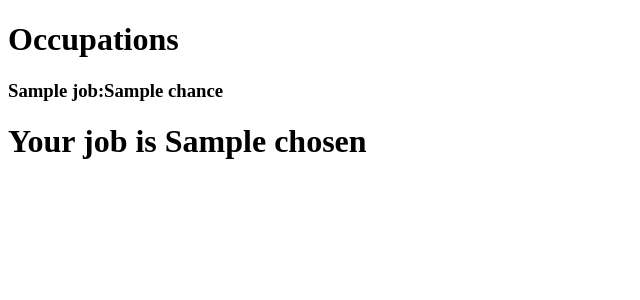
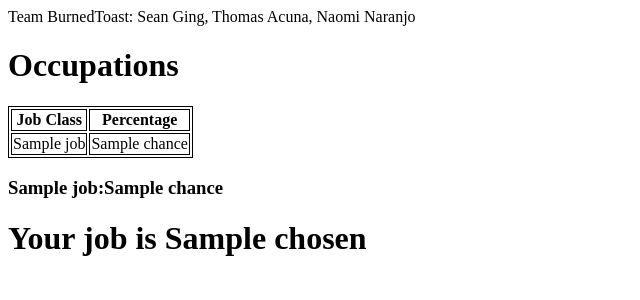
Before and after one commit to sging04/Softdevo-workplace-21-, a Flask app: template 13_tempwork/templates/tablified.html in a window 1280 px wide. Shown: the top 300 px of the page, without its empty margins (0-640 px from the left). Run offline with Flask 2, Linux system fonts and the light colour scheme; the template is opened without the code that fills it: most values are stand-ins (such as "Sample title", 1, 10 or a date in 2020).

Commit message:
updated work

```diff
--- a/13_tempwork/app.py
+++ b/13_tempwork/app.py
@@ -34,7 +34,7 @@ def generateRandom(occupations):
 
 @app.route("/occupyflaskst")
 def funct():
-    return render_template("tablified.html",foo="Random Occupation", jc = list(csv.reader(open("data/occupations.csv", "r")))[1:-1], chosen= generateRandom(readfile("data/occupations.csv")))
+    return render_template("tablified.html", foo="Random Occupation", tnpg = "BurnedToast: Sean Ging, Tomas Acuna, Naomi Naranjo" ,jc = list(csv.reader(open("data/occupations.csv", "r")))[1:-1], chosen= generateRandom(readfile("data/occupations.csv")))
 if __name__ == "__main__":
     app.debug = True
     app.run()
--- a/13_tempwork/templates/tablified.html
+++ b/13_tempwork/templates/tablified.html
@@ -1,4 +1,4 @@
- <!DOCTYPE html>
+<!DOCTYPE html>
 <!--
     # Team BurnedToast
     # Sean Ging, Tomas Acuna, Naomi Naranjov (Duckies: Friedrich, )
@@ -8,16 +8,43 @@
  -->
 
 <html>
+  <style>
+    table, th, td {
+      border:1px solid black;
+    }
+    </style>
+
   <head>
-    <title>{{ foo }}</title>
+
+    Team BurnedToast: Sean Ging, Thomas Acuna, Naomi Naranjo
+    <title> {{ foo }} </title>
+
   </head>
 
   <body>
 
     <h1>Occupations</h1>
-    {% for job, chance in jc %}
+
+
+
+    <table>
+
+      <tr>
+        <th>Job Class</th>
+        <th>Percentage</th>
+      </tr>
+      {% for job, chance in jc %}
+      <tr>
+        <td>{{job}}</td>
+        <td>{{chance}}</td>
+      </tr>
+
+      {% endfor %}
+
+    </table>
+
     <h3>{{job}}:{{chance}}</h3>
-    {% endfor %}
+
 
     <h1>Your job is {{chosen}}</h1>
   </body>
```
